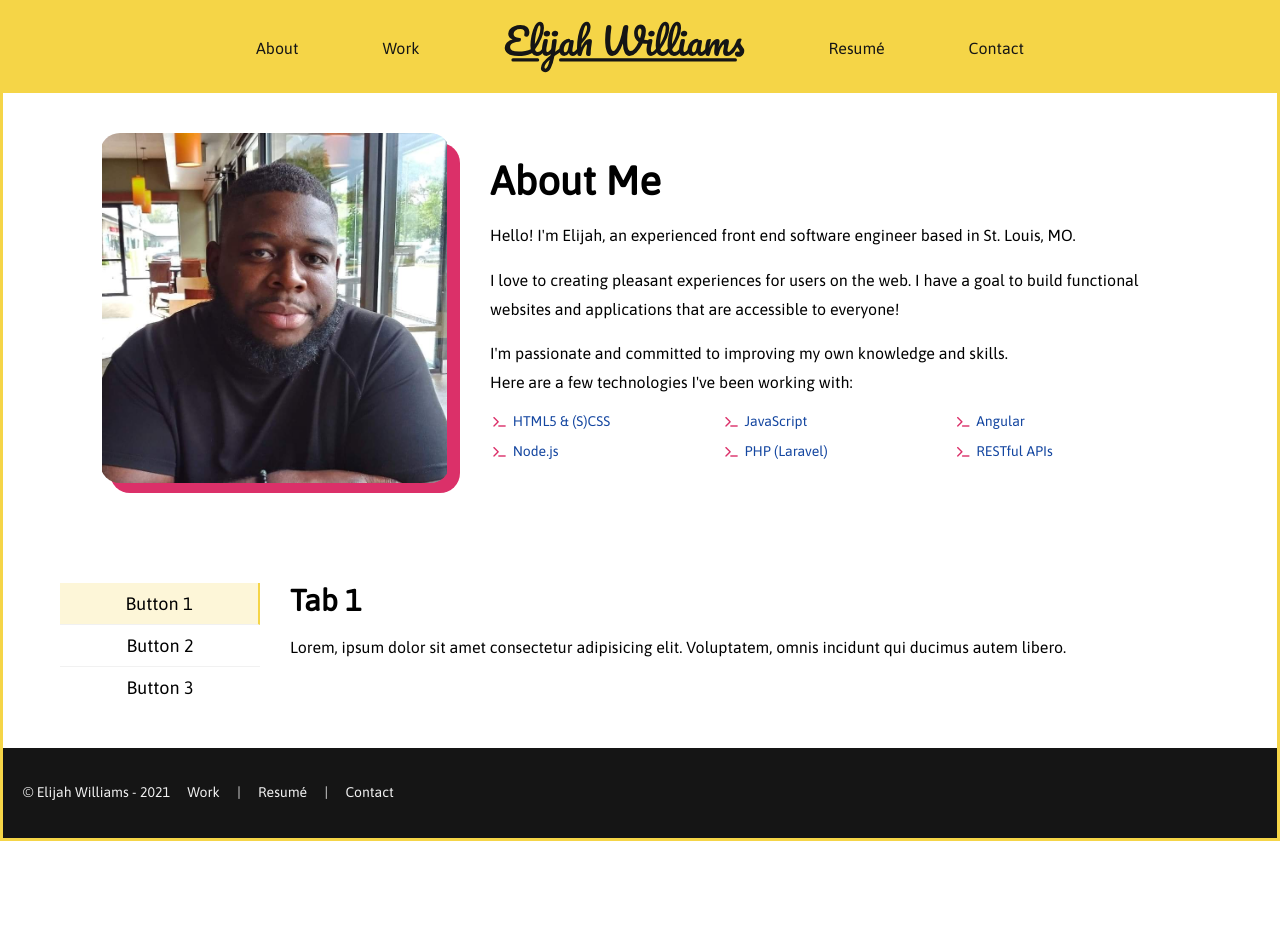
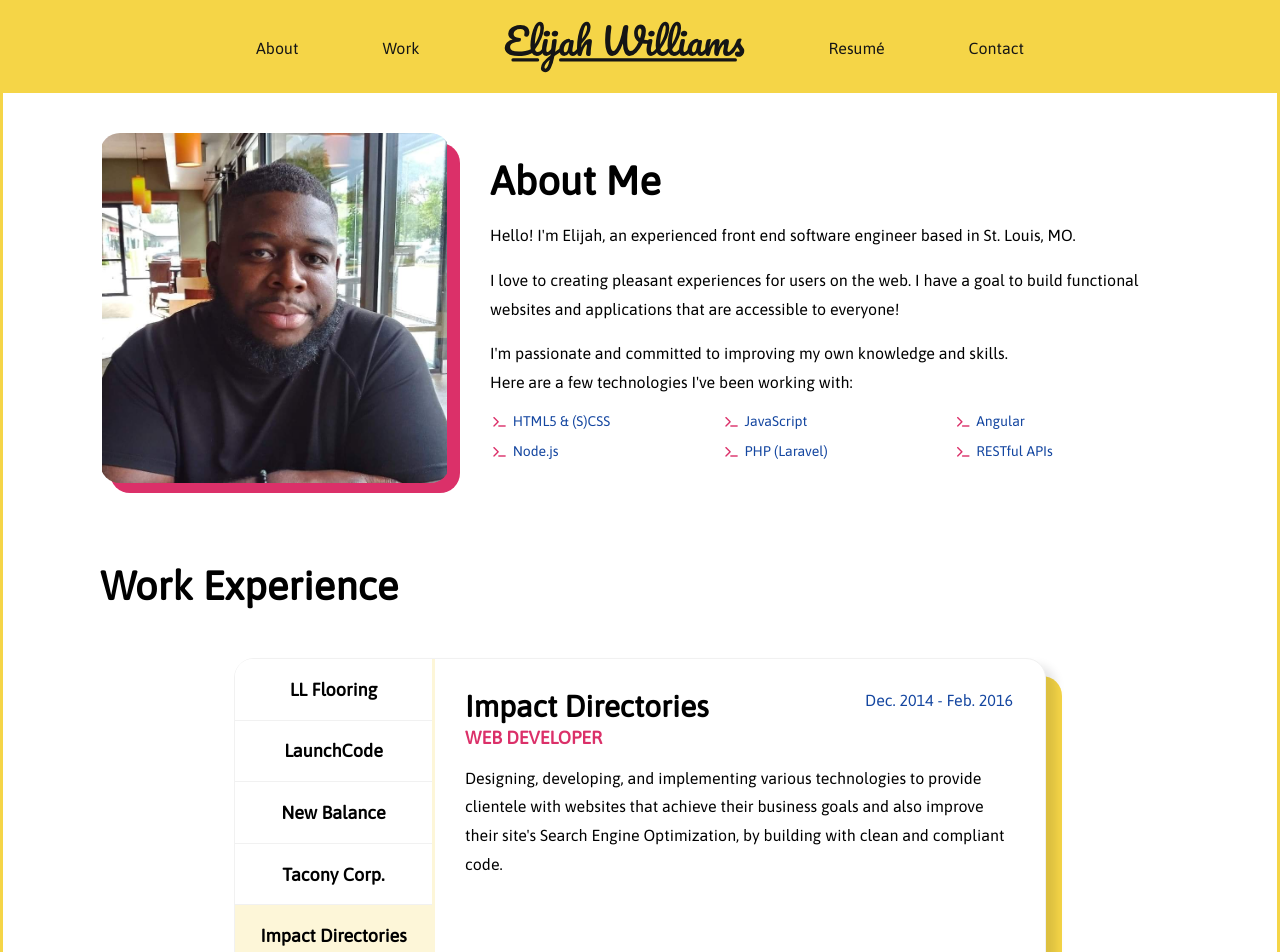
Before and after one commit to sayhelloelijah/say-redesign-angular, an Angular app: page /about in a window 1280 px wide. Shown: the top 952 px of the page. Before the commit the page ends 841 px from the top, so only its background shows below. Built offline with nearby package versions, Linux system fonts and the light colour scheme.

Commit message:
:lipstick: :sparkles: add resume component

```diff
--- a/src/app/resume/resume.component.html
+++ b/src/app/resume/resume.component.html
@@ -1,22 +1,66 @@
 <div class="resume">
+  <h2 class="resume__section-title">Work Experience</h2>
+  <div class="resume__container">
     <div class="resume__sidebar">
-    <button class="resume__button" data-for-tab="1">Button 1</button>
-    <button class="resume__button" data-for-tab="2">Button 2</button>
-    <button class="resume__button" data-for-tab="3">Button 3</button>
+      <button class="resume__button" data-for-tab="1">LL Flooring</button>
+      <button class="resume__button" data-for-tab="2">LaunchCode</button>
+      <button class="resume__button" data-for-tab="3">New Balance</button>
+      <button class="resume__button" data-for-tab="4">Tacony Corp.</button>
+      <button class="resume__button" data-for-tab="5">Impact Directories</button>
     </div>
     <div class="resume__content" data-tab="1">
-    <h2 class="resume__title">Tab 1</h2>
-    <p class="resume__copy">Lorem, ipsum dolor sit amet consectetur adipisicing elit. Voluptatem, omnis incidunt qui
-      ducimus autem libero.</p>
+      <h3 class="resume__title">
+        LL Flooring
+        <small class="resume__job-title">Salesforce Commerce Cloud Developer</small>
+      </h3>
+      <p class="resume__copy">Delivering high-quality front-end code converting wireframe and mocks into valid markup
+        while following an established styleguide. Performing with a strong understanding of UI, cross-browser
+        compatibility, general web functions and standards, and staying current on new technologies as they relate to
+        web-based development to ensure quality and maintainable code is produced.</p>
+      <span class="resume__metadata">Feb. 2021 - Present</span>
     </div>
     <div class="resume__content" data-tab="2">
-    <h2 class="resume__title">Tab 2</h2>
-    <p class="resume__copy">Lorem, ipsum dolor sit amet consectetur adipisicing elit. Voluptatem, omnis incidunt qui
-      ducimus autem libero.</p>
+      <h3 class="resume__title">
+        LaunchCode
+        <small class="resume__job-title">Tech Leadership Fellow</small>
+      </h3>
+      <p class="resume__copy">Delivering high-quality front-end code converting wireframe and mocks into valid markup
+        while following an established styleguide. Performing with a strong understanding of UI, cross-browser
+        compatibility, general web functions and standards, and staying current on new technologies as they relate to
+        web-based development to ensure quality and maintainable code is produced.</p>
+      <span class="resume__metadata">Dec. 2020 - Present</span>
     </div>
     <div class="resume__content" data-tab="3">
-    <h2 class="resume__title">Tab 3</h2>
-    <p class="resume__copy">Lorem, ipsum dolor sit amet consectetur adipisicing elit. Voluptatem, omnis incidunt qui
-      ducimus autem libero.</p>
+      <h3 class="resume__title">
+        New Balance
+        <small class="resume__job-title">Web UI Developer</small>
+      </h3>
+      <p class="resume__copy">Delivering high-quality front-end code converting wireframe and mocks into valid markup
+        while following an established styleguide. Performing with a strong understanding of UI, cross-browser
+        compatibility, general web functions and standards, and staying current on new technologies as they relate to
+        web-based development to ensure quality and maintainable code is produced.</p>
+      <span class="resume__metadata">Oct. 2019 - Dec. 2020</span>
+    </div>
+    <div class="resume__content" data-tab="4">
+      <h3 class="resume__title">
+        Tacony Corp.
+        <small class="resume__job-title">Front End Software Engineer</small>
+      </h3>
+      <p class="resume__copy">Provided front end solutions for various brands, and translated designs within Adobe XD
+        into
+        accessible and responsive UI. Build emails and landing pages using the Marketo platform and also provided
+        consultation where needed to train the client on how to use the created templates.</p>
+      <span class="resume__metadata">July 2016 - Sept. 2019</span>
+    </div>
+    <div class="resume__content" data-tab="5">
+      <h3 class="resume__title">
+        Impact Directories
+        <small class="resume__job-title">Web Developer</small>
+      </h3>
+      <p class="resume__copy">Designing, developing, and implementing various technologies to provide clientele with
+        websites that achieve their business goals and also improve their site's Search Engine Optimization, by building
+        with clean and compliant code.</p>
+      <span class="resume__metadata">Dec. 2014 - Feb. 2016</span>
     </div>
   </div>
+</div>
--- a/src/app/resume/resume.component.scss
+++ b/src/app/resume/resume.component.scss
@@ -3,8 +3,15 @@
 
 .resume {
   display: flex;
-  flex-basis: 100%;
-  margin-top: 10em;
+  flex-direction: column;
+
+&:nth-child(even) {
+    box-shadow: -1em 0.7em 1em rgba(0, 0, 0, 0.1);
+
+    &:after {
+        left: -1.7em;
+    }
+}
 
   @at-root &__button {
     background-color: $super-white;
@@ -13,11 +20,17 @@
     font: {
       family: 'Asap', sans-serif;
       size: 1.8em;
-      weight: 700l
+      weight: 700;
     }
-    padding: 10px;
+    padding: 1.1em 0;
     transition: all .3s ease-in-out;
     width: 100%;
+
+    @at-root &:first-child {
+      border: {
+        radius: 1em 0 0 0;
+      }
+    }
 
     @at-root &:hover, &:active {
       background-color: lighten($primary-color, 30%);
@@ -29,16 +42,42 @@
 
     @at-root &--active {
       background-color: lighten($primary-color, 30%);
-      border-right: 2px solid $primary-color;
     }
   }
+
+  @at-root &__container {
+    align-self: center;
+  background-color: $super-white;
+  border: 1px solid $white {
+      radius: 2em;
+  }
+  box-shadow: 1em .7em 1em rgba(0, 0, 0, 0.1);
+  display: flex;
+  justify-content: center;
+  margin: 1em auto 3em;
+  min-height: 350px;
+  position: relative;
+  width: 70%;
+
+  &:after {
+    background-color: $primary-color;
+    border-radius: 2em;
+    content: '';
+    height: 100%;
+    left: 1.7em;
+    position: absolute;
+    top: 1.7em;
+    width: 100%;
+    z-index: -1;
+  }
+}
 
   @at-root &__content {
     display: none;
     flex: {
       direction: column;
     }
-    padding: 0 3em;
+    padding: 3em;
     position: relative;
 
     @at-root &--active {
@@ -47,8 +86,40 @@
     }
   }
 
+  @at-root &__job-title {
+      display: block;
+      font-size: 0.6em;
+      color: $secondary-color;
+      margin-top: 0.2em;
+      text-transform: uppercase;
+  }
+
+  @at-root &__metadata {
+    color: $tertiary-color;
+    font: {
+        family: 'Asap', sans-serif;
+        size: 1.6em;
+    }
+    position: absolute;
+    top: 2em;
+    right: 2em;
+}
+
+  @at-root &__section-title {
+    font-size: 4em;
+    margin: {
+      bottom: 1em;
+      left: 1em;
+      top: 2em;
+    }
+  }
+
   @at-root &__sidebar {
     background-color: $super-white;
+    border: {
+      radius: 2em 0 0 2em;
+      right: 3px solid lighten($primary-color, 30%);
+    }
     flex-shrink: 0;
     width: 200px;
   }
--- a/src/app/resume/resume.component.ts
+++ b/src/app/resume/resume.component.ts
@@ -10,31 +10,37 @@ export class ResumeComponent implements OnInit {
 
   constructor() { }
 
+  // ngOnInit(): void {}
+
   ngOnInit(): void {
     document.querySelectorAll(".resume__button").forEach(button => {
+
+      if(button instanceof HTMLElement) {
+
         button.addEventListener("click", () => {
-        const sidebar = button.parentElement;
-        const resumeContainer = sidebar.parentElement;
-        const tabNumber = button.dataset.forTab;
-        const activeTab = resumeContainer.querySelector(`.resume__content[data-tab="${tabNumber}"]`);
+          const sidebar: HTMLElement = button.parentElement;
+          const resumeContainer: HTMLElement = sidebar.parentElement;
+          const tabNumber: String = button.dataset.forTab;
+          const activeTab: HTMLElement = resumeContainer.querySelector(`.resume__content[data-tab="${tabNumber}"]`);
 
           sidebar.querySelectorAll(".resume__button").forEach(button => {
             button.classList.remove("resume__button--active");
-        })
+          });
+
           resumeContainer.querySelectorAll(".resume__content").forEach(content => {
             content.classList.remove("resume__content--active");
-        })
+          });
 
           button.classList.add("resume__button--active");
           activeTab.classList.add("resume__content--active");
 
         });
+        document.querySelectorAll(".resume").forEach(container => {
+            container.querySelector(".resume__sidebar .resume__button");
+            button.click();
         });
-
-    document.querySelectorAll(".resume").forEach(container => {
-      container.querySelector(".resume__sidebar .resume__button").click();
+      }
     });
-
   }
 
 }
--- a/src/sass/modules/content.scss
+++ b/src/sass/modules/content.scss
@@ -26,8 +26,8 @@
 }
 
 .button {
-  @include color($tertiary-color, $primary-color);
-  border: 2px solid $tertiary-color {
+  @include color($secondary-color, $primary-color);
+  border: 2px solid $secondary-color {
       radius: 0.5em 0.75em 0.75em 0;
     }
     color: $white;
@@ -43,10 +43,8 @@
     text-decoration: none;
     transition: .2s all linear;
 
-    &:hover {
-        animation-duration: 1s;
-        animation-iteration-count: infinite;
-        animation-name: slide;
+    @at-root &:hover, &:active {
+      animation: 1s slide infinite;
     }
 }
 
```
Also changed, not shown: src/app/pages/blog/blog-all/blog-all.component.html (+16 -8 lines). Lines whose indentation alone changed are shown as unchanged.
